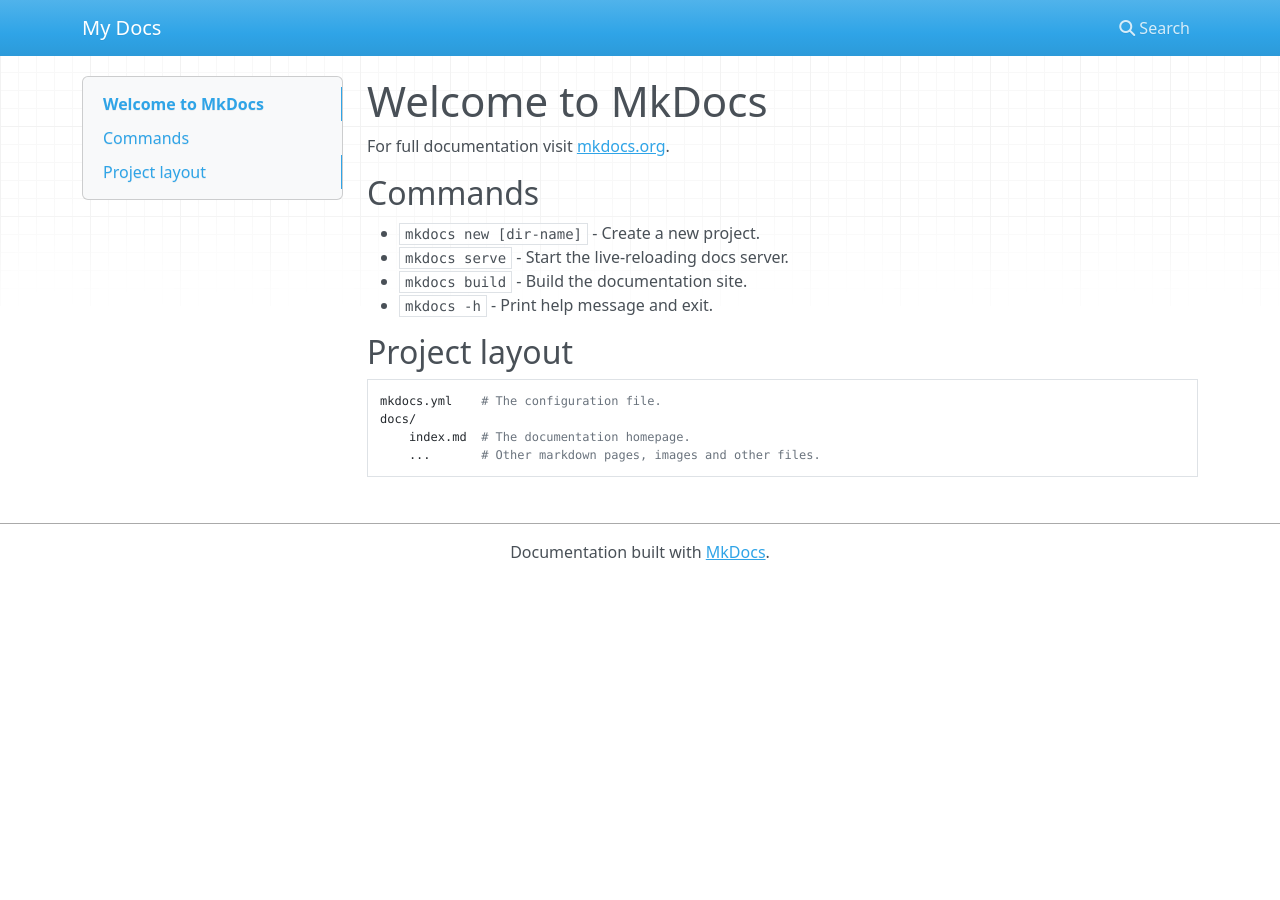
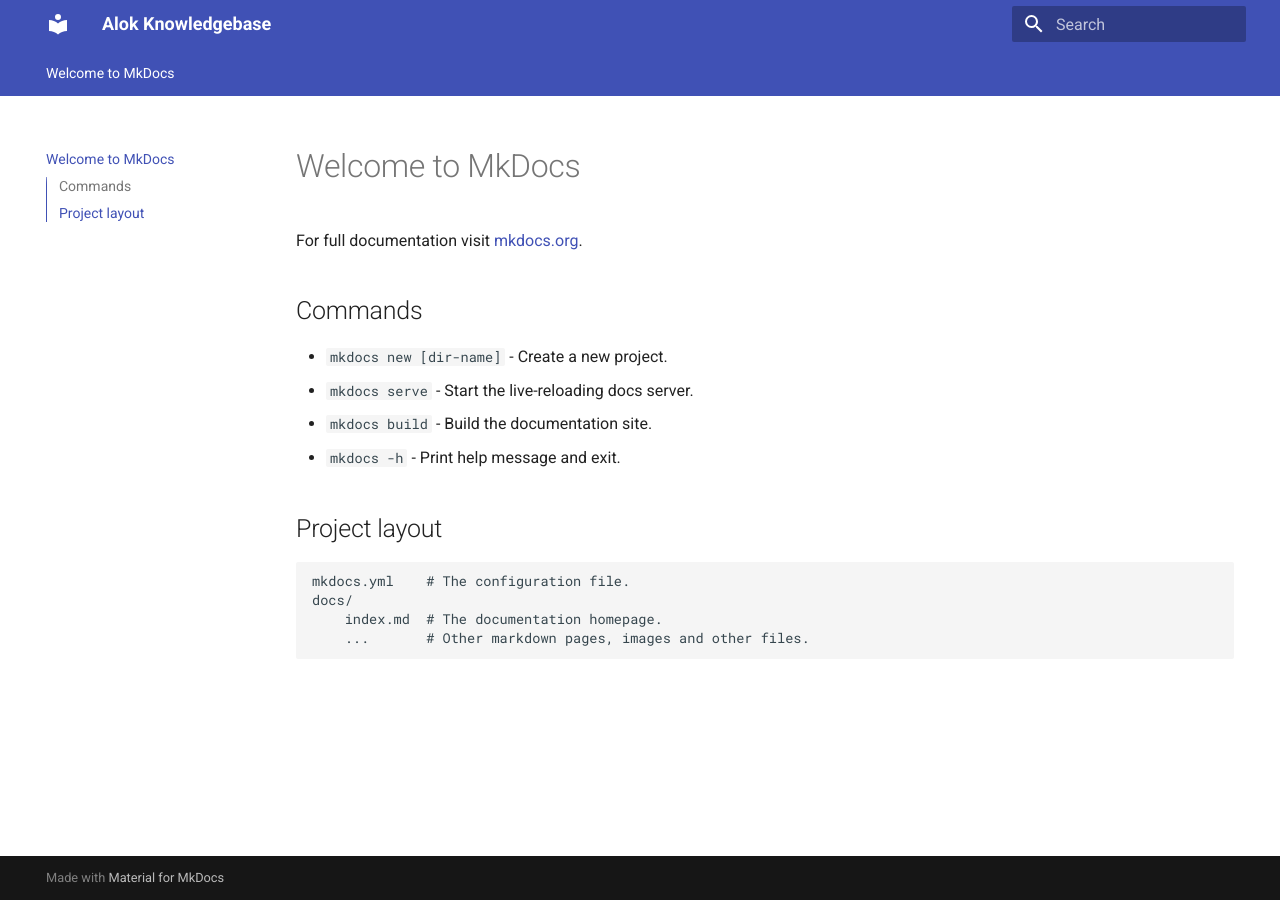
Before and after one commit to alokvermaotw/alokvermaotw.github.io, an MkDocs documentation site: the page built from docs/index.md, in a window 1280 px wide. Built offline with MkDocs 1.6.1 and Material for MkDocs 9.7.7, drawn with Linux system fonts in a browser that asks for light colours; nearby versions of some CDN libraries.

Commit message:
Update site name and configure Material theme

```diff
--- a/mkdocs.yml
+++ b/mkdocs.yml
@@ -1 +1,7 @@
-site_name: My Docs
+site_name: Alok Knowledgebase
+theme:
+  name: material
+  features:
+    - navigation.tabs # Optional: adds top-level tabs
+    - navigation.sections # Groups left nav items
+    - toc.integrate # Integrates the right TOC
```
